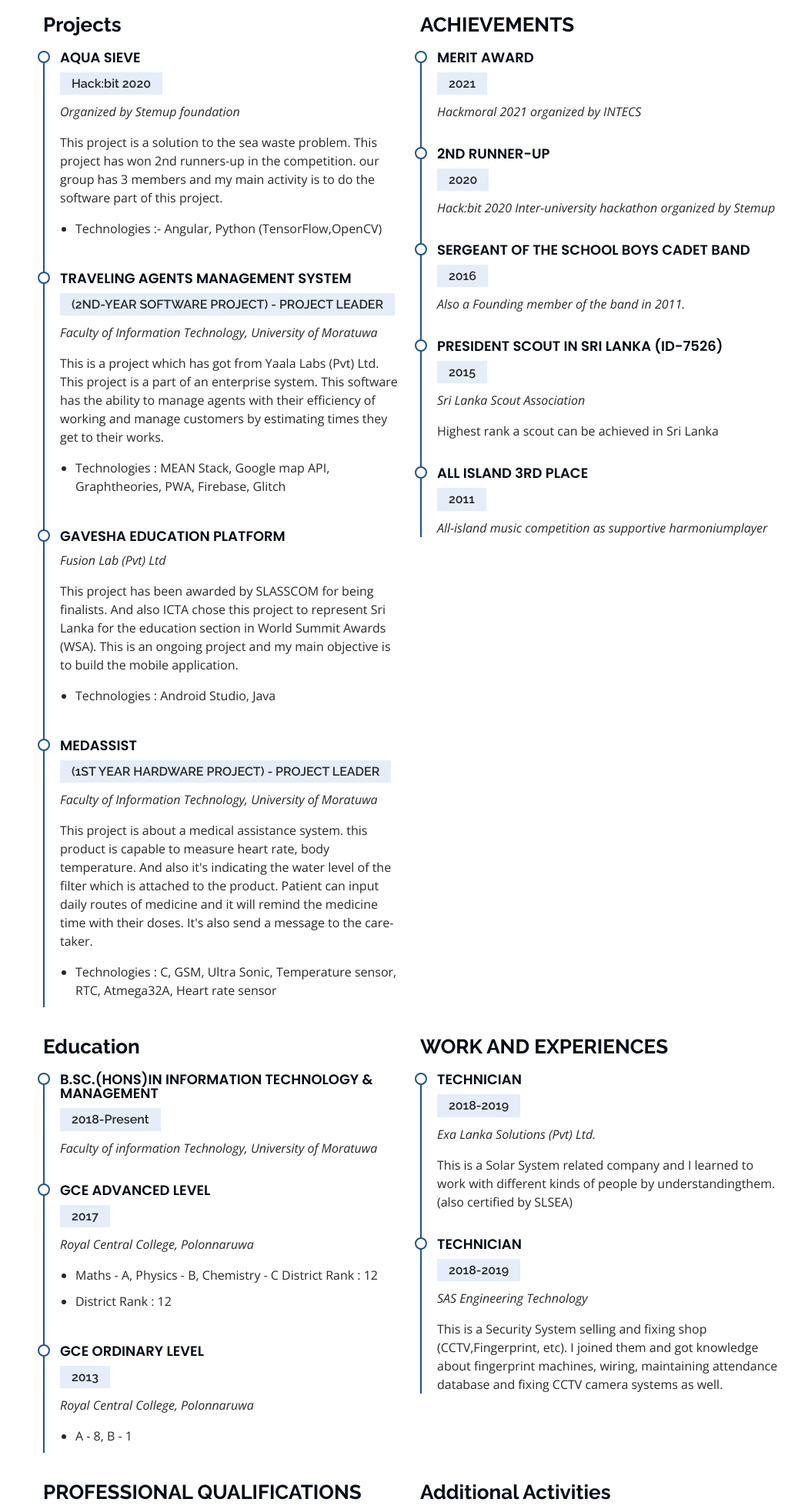
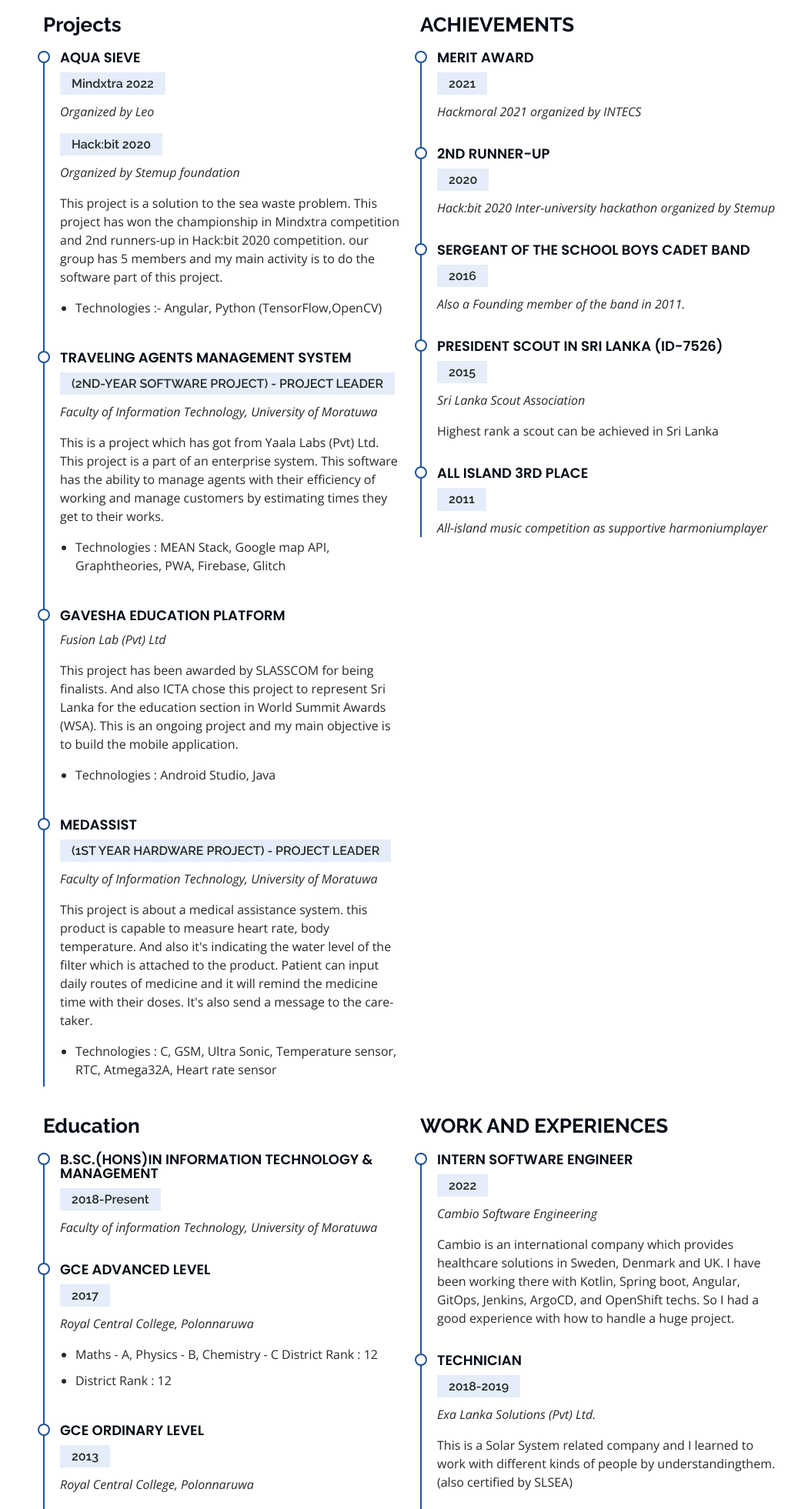
Before and after one commit to JohanPerera/JohanPerera.github.io, a plain HTML site: page index.html in a window 1280 px wide. Shown: the part 2583-4544 px from the top of the page at 77% size, without its empty margins (256-1280 px from the left). Drawn offline with nearby package versions, Linux system fonts and the light colour scheme; some packages are replaced by stand-ins of ours; no server answers.

Commit message:
Changed after Intern

```diff
--- a/index.html
+++ b/index.html
@@ -274,10 +274,11 @@
                         <h3 class="resume-title">Projects</h3>
                         <div class="resume-item">
                             <h4>AQUA SIEVE</h4>
+                            <h5>Mindxtra 2022 </h5>
+                            <p><em>Organized by Leo</em></p>
                             <h5>Hack:bit 2020 </h5>
                             <p><em>Organized by Stemup foundation</em></p>
-                            <p>This project is a solution to the sea waste problem. This project has won 2nd runners-up in the competition. our group has 3 members and my main activity is to do the software part of this project.
-                            </p>
+                            <p>This project is a solution to the sea waste problem. This project has won the championship in Mindxtra competition and 2nd runners-up in Hack:bit 2020 competition. our group has 5 members and my main activity is to do the software part of this project.</p>
                             <ul>
                                 <li>Technologies :- Angular, Python (TensorFlow,OpenCV)</li>
 
@@ -376,7 +377,13 @@
                     <div class="col-lg-6" data-aos="fade-up" data-aos-delay="100">
                         <h3 class="resume-title">WORK AND EXPERIENCES</h3>
 
+                        <div class="resume-item">
+                            <h4>Intern Software Engineer</h4>
+                            <h5>2022</h5>
+                            <p><em>Cambio Software Engineering</em></p>
+                            <p>Cambio is an international company which provides healthcare solutions in Sweden, Denmark and UK.  I have been working there with Kotlin, Spring boot, Angular, GitOps, Jenkins, ArgoCD, and OpenShift techs. So I had a good experience with how to handle a huge project.</p>
 
+                        </div>
                         <div class="resume-item">
                             <h4>Technician</h4>
                             <h5>2018-2019</h5>
```
